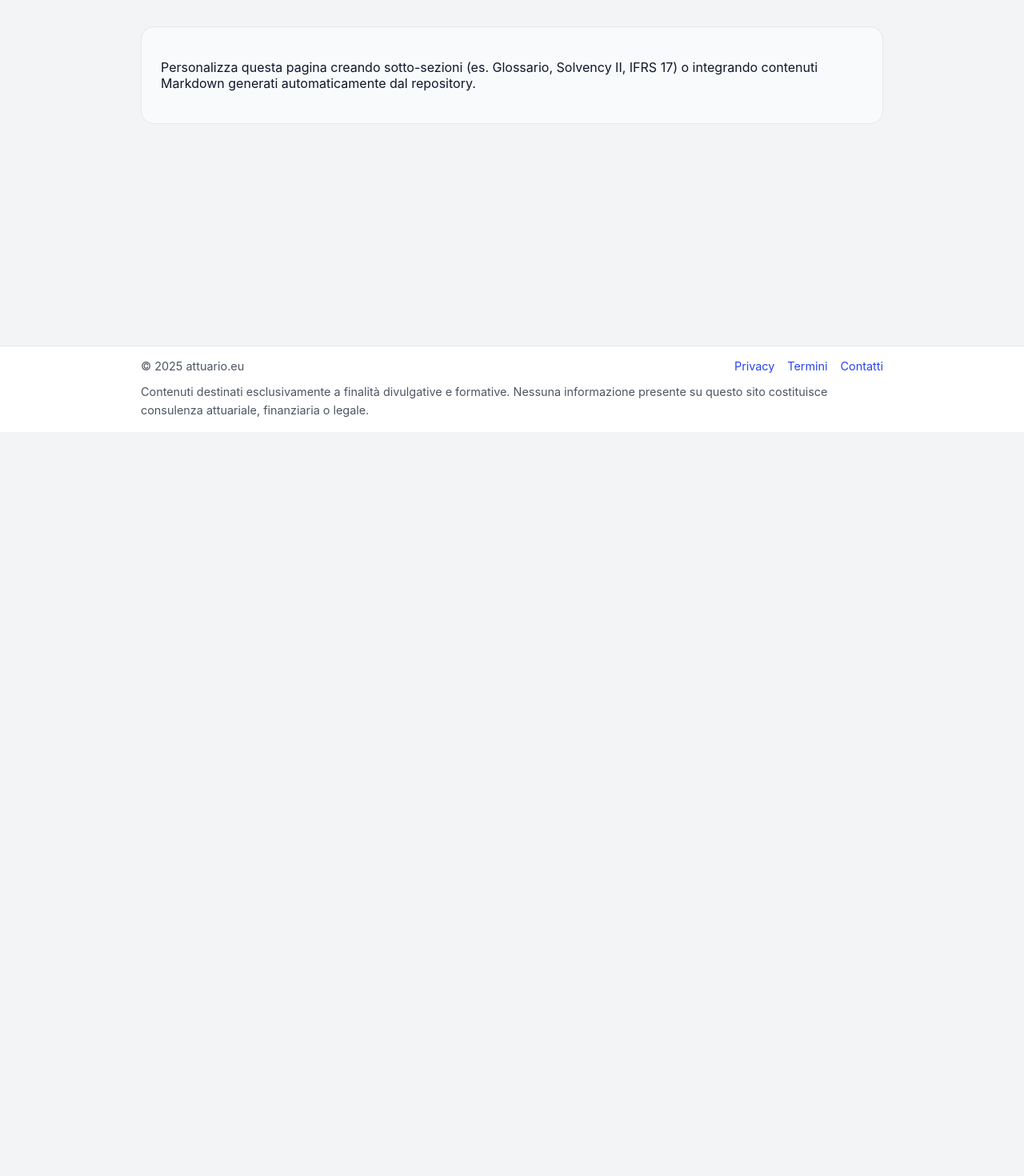
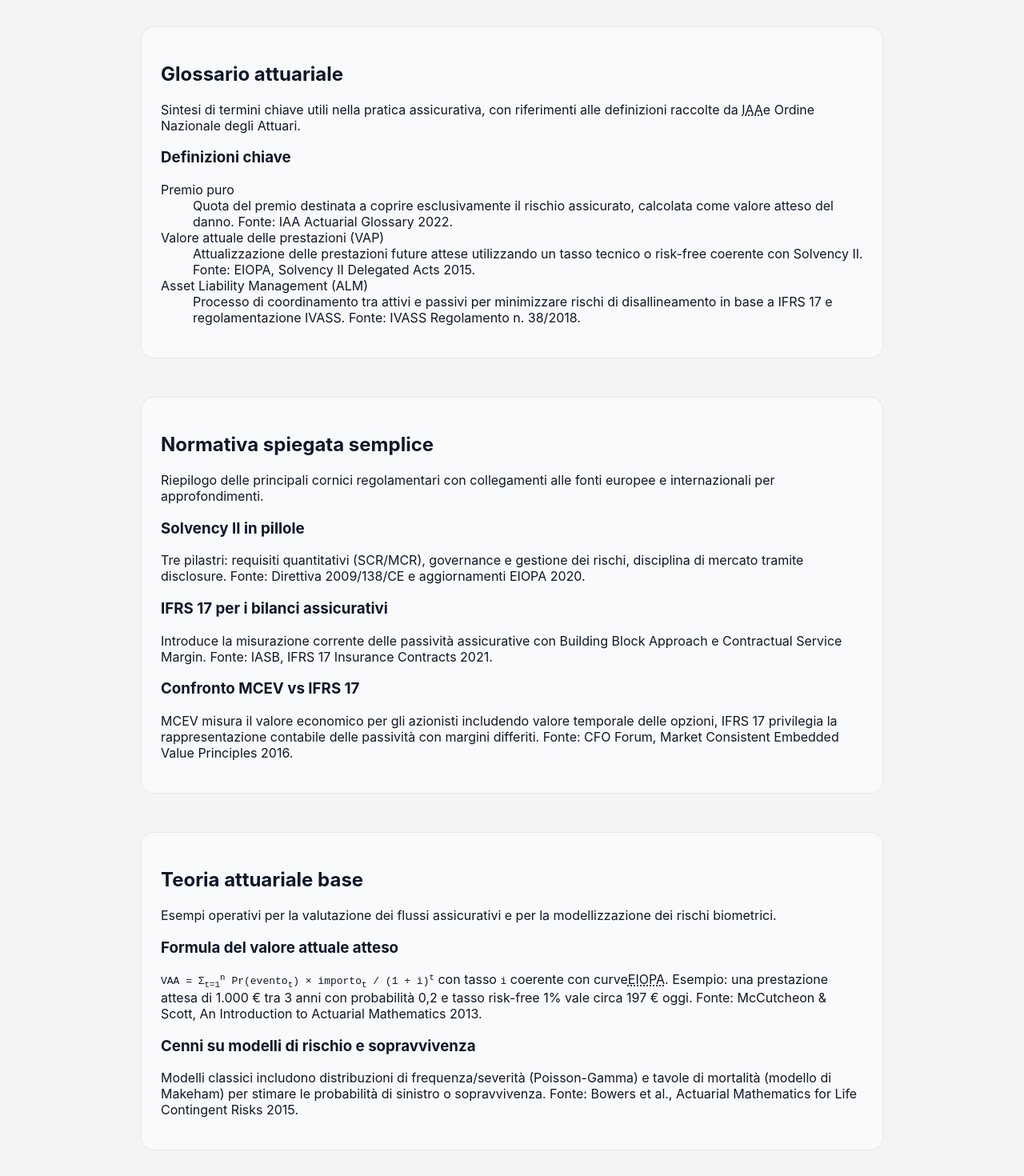
Before and after one commit to pietroscik/attuario-eu, a Next.js app: page /wiki in a window 1280 px wide. Shown: the part 260-1730 px from the top of the page at 80% size. Before the commit the page ends 800 px from the top, so only its background shows below. Built offline with nearby package versions, Linux system fonts and the light colour scheme.

Commit message:
Refine wiki sections with actuarial content

```diff
--- a/pages/wiki.js
+++ b/pages/wiki.js
@@ -7,12 +7,70 @@ export default function Wiki() {
       eyebrow="Knowledge base"
       intro="Sezione dedicata a glossari, FAQ e snippet normativi riutilizzabili. Popola questa pagina con articoli o collegamenti alla tua base di conoscenza."
     >
-      <div className="info-panel">
+      <section className="info-panel" aria-labelledby="glossario-attuariale">
+        <h2 id="glossario-attuariale">Glossario attuariale</h2>
         <p>
-          Personalizza questa pagina creando sotto-sezioni (es. Glossario, Solvency II, IFRS 17) o integrando contenuti Markdown
-          generati automaticamente dal repository.
+          Sintesi di termini chiave utili nella pratica assicurativa, con riferimenti alle definizioni raccolte da <abbr title="International Actuarial Association">IAA</abbr>
+          e Ordine Nazionale degli Attuari.
         </p>
-      </div>
+        <h3>Definizioni chiave</h3>
+        <dl>
+          <dt>Premio puro</dt>
+          <dd>
+            Quota del premio destinata a coprire esclusivamente il rischio assicurato, calcolata come valore atteso del danno.
+            Fonte: IAA Actuarial Glossary 2022.
+          </dd>
+          <dt>Valore attuale delle prestazioni (VAP)</dt>
+          <dd>
+            Attualizzazione delle prestazioni future attese utilizzando un tasso tecnico o risk-free coerente con Solvency II.
+            Fonte: EIOPA, Solvency II Delegated Acts 2015.
+          </dd>
+          <dt>Asset Liability Management (ALM)</dt>
+          <dd>
+            Processo di coordinamento tra attivi e passivi per minimizzare rischi di disallineamento in base a IFRS 17 e regolamentazione IVASS.
+            Fonte: IVASS Regolamento n. 38/2018.
+          </dd>
+        </dl>
+      </section>
+      <section className="info-panel" aria-labelledby="normativa-spiegata-semplice">
+        <h2 id="normativa-spiegata-semplice">Normativa spiegata semplice</h2>
+        <p>
+          Riepilogo delle principali cornici regolamentari con collegamenti alle fonti europee e internazionali per approfondimenti.
+        </p>
+        <h3>Solvency II in pillole</h3>
+        <p>
+          Tre pilastri: requisiti quantitativi (SCR/MCR), governance e gestione dei rischi, disciplina di mercato tramite disclosure.
+          Fonte: Direttiva 2009/138/CE e aggiornamenti EIOPA 2020.
+        </p>
+        <h3>IFRS 17 per i bilanci assicurativi</h3>
+        <p>
+          Introduce la misurazione corrente delle passività assicurative con Building Block Approach e Contractual Service Margin.
+          Fonte: IASB, IFRS 17 Insurance Contracts 2021.
+        </p>
+        <h3>Confronto MCEV vs IFRS 17</h3>
+        <p>
+          MCEV misura il valore economico per gli azionisti includendo valore temporale delle opzioni, IFRS 17 privilegia la rappresentazione
+          contabile delle passività con margini differiti. Fonte: CFO Forum, Market Consistent Embedded Value Principles 2016.
+        </p>
+      </section>
+      <section className="info-panel" aria-labelledby="teoria-attuariale-base">
+        <h2 id="teoria-attuariale-base">Teoria attuariale base</h2>
+        <p>
+          Esempi operativi per la valutazione dei flussi assicurativi e per la modellizzazione dei rischi biometrici.
+        </p>
+        <h3>Formula del valore attuale atteso</h3>
+        <p>
+          <code>VAA = Σ<sub>t=1</sub><sup>n</sup> Pr(evento<sub>t</sub>) × importo<sub>t</sub> / (1 + i)<sup>t</sup></code> con tasso <code>i</code> coerente con curve
+          <abbr title="European Insurance and Occupational Pensions Authority">EIOPA</abbr>.
+          Esempio: una prestazione attesa di 1.000 € tra 3 anni con probabilità 0,2 e tasso risk-free 1% vale circa 197 € oggi.
+          Fonte: McCutcheon & Scott, An Introduction to Actuarial Mathematics 2013.
+        </p>
+        <h3>Cenni su modelli di rischio e sopravvivenza</h3>
+        <p>
+          Modelli classici includono distribuzioni di frequenza/severità (Poisson-Gamma) e tavole di mortalità (modello di Makeham) per stimare
+          le probabilità di sinistro o sopravvivenza. Fonte: Bowers et al., Actuarial Mathematics for Life Contingent Risks 2015.
+        </p>
+      </section>
     </Layout>
   );
 }
```
